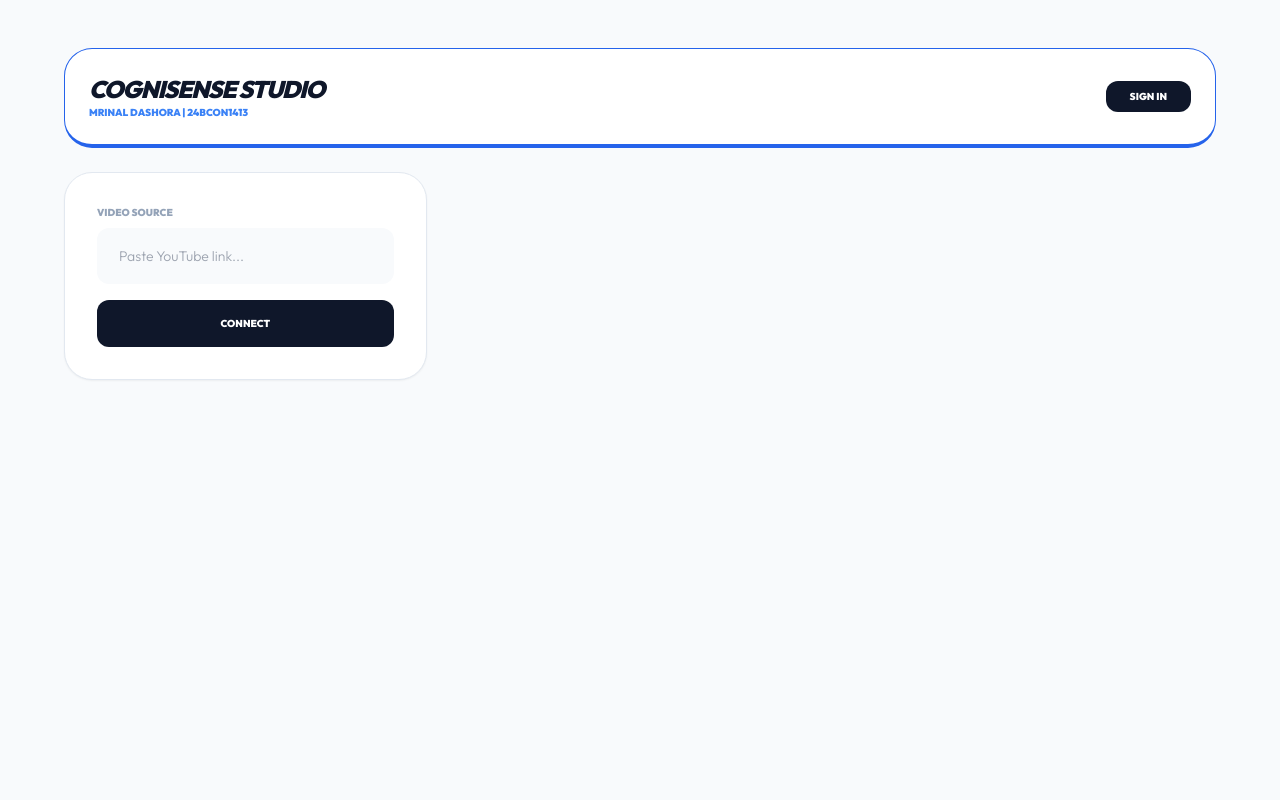
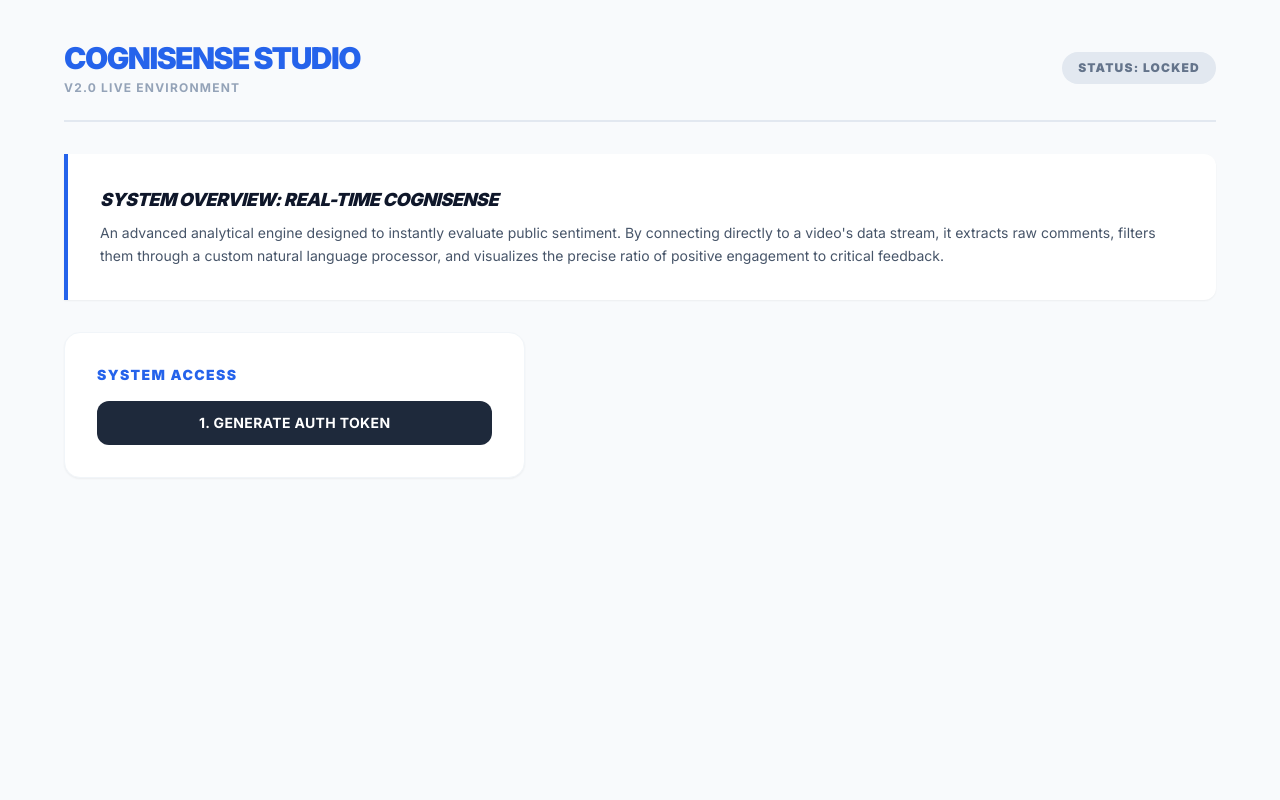
Before and after one commit to MrinalDashora/Real_Time_Analyzer, a Flask app: page / in a window 1280 px wide. Run offline with Flask 3, Linux system fonts and the light colour scheme; some libraries are stand-ins or nearby versions.

Commit message:
Added UI introduction and progress bar legend

```diff
--- a/templates/index.html
+++ b/templates/index.html
@@ -2,157 +2,208 @@
 <html lang="en">
 <head>
     <meta charset="UTF-8">
-    <title>CogniSense | Studio v2.0</title>
+    <meta name="viewport" content="width=device-width, initial-scale=1.0">
+    <title>Real-Time CogniSense</title>
     <script src="https://cdn.tailwindcss.com"></script>
+    <link href="https://fonts.googleapis.com/css2?family=Inter:wght@400;700;900&display=swap" rel="stylesheet">
     <style>
-        @import url('https://fonts.googleapis.com/css2?family=Outfit:wght@300;600;900&display=swap');
-        body { background: #f8fafc; font-family: 'Outfit', sans-serif; }
-        .glass { background: white; border-radius: 28px; border: 1px solid #e2e8f0; }
-        .neg-block { background: #fff1f2 !important; border: 1px solid #fecaca !important; }
-        .blur-txt { filter: blur(14px); opacity: 0.1; user-select: none; pointer-events: none; }
-        .btn-press:active { transform: scale(0.96); }
+        body { font-family: 'Inter', sans-serif; }
+        .glass { background: #ffffff; border-radius: 1rem; }
+        .input-glass { background: #f0f4f8; border-radius: 0.75rem; border: none; outline: none; }
+        .input-glass:focus { box-shadow: 0 0 0 2px #2563eb; }
+        /* Custom scrollbar for the feed */
+        ::-webkit-scrollbar { width: 6px; }
+        ::-webkit-scrollbar-track { background: transparent; }
+        ::-webkit-scrollbar-thumb { background: #cbd5e1; border-radius: 10px; }
     </style>
 </head>
-<body class="p-6 md:p-12">
+<body class="bg-slate-50 text-slate-800 min-h-screen p-6 md:p-10">
 
-    <div id="authModal" class="fixed inset-0 bg-slate-900/70 backdrop-blur-md z-[200] flex items-center justify-center hidden">
-        <div class="glass p-10 max-w-sm w-full text-center shadow-2xl">
-            <h2 class="text-xl font-black mb-4 uppercase italic tracking-tighter">Security Shield</h2>
-            <div id="otpDisplay" class="hidden p-4 mb-6 rounded-2xl bg-cyan-50 border border-cyan-100">
-                <p class="text-[10px] font-black text-cyan-600 uppercase mb-1">Gmail Code</p>
-                <p id="otpVal" class="text-2xl font-black text-cyan-700 tracking-widest"></p>
+    <div class="max-w-6xl mx-auto space-y-8">
+        <header class="flex justify-between items-center pb-6 border-b-2 border-slate-200">
+            <div>
+                <h1 class="text-3xl font-black tracking-tighter text-blue-600 uppercase">CogniSense Studio</h1>
+                <p class="text-xs font-bold text-slate-400 tracking-widest mt-1">V2.0 LIVE ENVIRONMENT</p>
             </div>
-            <div id="emailStep">
-                <input type="email" id="uEmail" class="w-full bg-slate-50 border-0 rounded-2xl px-5 py-4 mb-4 outline-none text-sm" placeholder="example@gmail.com">
-                <button onclick="reqOTP()" class="w-full bg-blue-600 text-white font-bold py-4 rounded-xl btn-press uppercase text-xs">Verify Gmail</button>
-            </div>
-            <div id="otpStep" class="hidden">
-                <input type="text" id="cIn" maxlength="4" class="w-full bg-blue-50 border-0 rounded-2xl px-5 py-4 mb-4 outline-none text-center text-xl font-black" placeholder="0000">
-                <button onclick="vOTP()" class="w-full bg-slate-900 text-white font-bold py-4 rounded-xl btn-press uppercase text-xs">Confirm Access</button>
-            </div>
-            <button onclick="closeAuth()" class="mt-4 text-[10px] font-bold text-slate-400 uppercase">Abort</button>
-        </div>
-    </div>
-
-    <div class="max-w-6xl mx-auto space-y-6">
-        <header class="glass p-6 flex justify-between items-center border-b-4 border-blue-600">
-            <div>
-                <h1 class="text-2xl font-black uppercase tracking-tighter italic text-slate-900">CogniSense Studio</h1>
-                <p class="text-[10px] font-bold text-blue-500">MRINAL DASHORA | 24BCON1413</p>
-            </div>
-            <div class="flex items-center gap-4">
-                <button id="inBtn" onclick="showAuth()" class="bg-slate-900 text-white px-6 py-2 rounded-xl text-[10px] font-black uppercase btn-press">Sign In</button>
-                <div id="pnl" class="hidden flex items-center gap-4">
-                    <div class="bg-emerald-50 px-4 py-2 rounded-xl border border-emerald-100 text-[10px] font-black text-emerald-600 uppercase" id="uHndl"></div>
-                    <button onclick="logOut()" class="text-rose-500 font-bold text-[10px] uppercase hover:underline">Logout</button>
-                </div>
+            <div id="authStatus" class="px-4 py-2 bg-slate-200 text-slate-500 text-xs font-black rounded-full uppercase tracking-widest">
+                Status: Locked
             </div>
         </header>
 
+        <div class="bg-white p-8 shadow-sm border-l-4 border-blue-600 rounded-r-xl">
+            <h2 class="text-lg font-black uppercase text-slate-900 mb-2 tracking-tight italic">System Overview: Real-Time CogniSense</h2>
+            <p class="text-sm text-slate-600 leading-relaxed font-medium">
+                An advanced analytical engine designed to instantly evaluate public sentiment. By connecting directly to a video's data stream, it extracts raw comments, filters them through a custom natural language processor, and visualizes the precise ratio of positive engagement to critical feedback.
+            </p>
+        </div>
+
         <div class="grid grid-cols-1 lg:grid-cols-12 gap-8">
-            <aside class="lg:col-span-4 space-y-6">
-                <div class="glass p-8 shadow-sm">
-                    <label class="block text-[10px] font-bold text-slate-400 uppercase mb-2">Video Source</label>
-                    <input type="text" id="urlIn" class="w-full bg-slate-50 border-0 rounded-xl px-5 py-4 mb-4 outline-none text-sm border-2 border-transparent focus:border-blue-500" placeholder="Paste YouTube link...">
-                    <button onclick="getM()" id="cBtn" class="w-full bg-slate-900 text-white font-bold py-4 rounded-xl btn-press text-[10px] uppercase">Connect</button>
+
+            <div class="lg:col-span-5 space-y-6">
+
+                <div id="authPanel" class="glass p-8 shadow-sm border border-slate-100">
+                    <h3 class="text-sm font-black text-blue-600 mb-4 uppercase tracking-widest">System Access</h3>
+                    <div class="space-y-4">
+                        <button onclick="generateOTP()" class="w-full bg-slate-800 hover:bg-slate-900 text-white font-bold py-3 px-4 rounded-xl transition-all text-sm uppercase tracking-wide">1. Generate Auth Token</button>
+                        <div id="otpDisplay" class="hidden text-center p-3 bg-slate-100 rounded-xl font-mono text-lg font-bold tracking-widest text-slate-700"></div>
+                        <input type="text" id="otpInput" placeholder="ENTER TOKEN" class="w-full input-glass p-4 text-center font-black uppercase text-slate-700 placeholder-slate-400 hidden">
+                        <button id="verifyBtn" onclick="verifyOTP()" class="hidden w-full bg-blue-600 hover:bg-blue-700 text-white font-bold py-3 px-4 rounded-xl transition-all text-sm uppercase tracking-wide">2. Verify & Unlock</button>
+                    </div>
                 </div>
-                <div id="vCard" class="hidden glass p-4 shadow-sm animate-in fade-in">
-                    <img id="vThmb" class="rounded-2xl w-full mb-4 shadow-sm" src="">
-                    <h3 id="vTtl" class="font-bold text-[10px] text-slate-700 leading-tight uppercase px-2"></h3>
+
+                <div id="controlPanel" class="hidden glass p-8 shadow-sm border border-slate-100 space-y-6">
+                    <div>
+                        <label class="block text-xs font-black text-blue-600 mb-2 uppercase tracking-widest">Video Source URL</label>
+                        <input type="text" id="videoUrl" placeholder="https://youtube.com/watch?v=..." class="w-full input-glass p-4 text-sm font-medium text-slate-700">
+                    </div>
+
+                    <div>
+                        <label class="block text-xs font-black text-blue-600 mb-2 uppercase tracking-widest">Analysis Depth</label>
+                        <input type="number" id="depth" value="50" min="10" max="2000" class="w-full input-glass p-4 text-xl font-black text-slate-900">
+                    </div>
+
+                    <button onclick="startAnalysis()" id="analyzeBtn" class="w-full bg-blue-600 hover:bg-blue-700 text-white font-black py-4 px-4 rounded-xl transition-all uppercase tracking-widest shadow-lg shadow-blue-500/30">
+                        Analyze
+                    </button>
                 </div>
-                <div id="dCtrl" class="hidden glass p-8 border-2 border-blue-50">
-                    <label class="block text-[10px] font-bold text-blue-500 uppercase mb-2">Analysis Depth</label>
-                    <input type="number" id="dNum" class="w-full bg-blue-50 border-0 rounded-xl px-5 py-4 mb-4 outline-none font-black text-sm">
-                    <button onclick="exec()" class="w-full bg-blue-600 text-white font-bold py-4 rounded-xl btn-press text-[10px] uppercase">Analyze</button>
+
+                <div id="videoInfo" class="hidden glass p-6 shadow-sm border border-slate-100">
+                    <img id="thumb" src="" alt="Thumbnail" class="w-full rounded-lg mb-4 shadow-sm">
+                    <h3 id="vidTitle" class="font-bold text-slate-800 leading-tight text-sm"></h3>
                 </div>
-            </aside>
 
-            <main class="lg:col-span-8">
-                <div id="loadUI" class="hidden glass p-32 text-center text-[10px] font-black uppercase text-slate-400 italic animate-pulse tracking-widest">Mining Sentiment...</div>
+            </div>
+
+            <div class="lg:col-span-7">
+
                 <div id="dataUI" class="hidden space-y-6">
-                    <div class="glass p-10 shadow-sm relative overflow-hidden">
-                        <div class="flex justify-between mb-4 text-[10px] font-black uppercase tracking-widest"><span class="text-blue-600" id="pT"></span><span class="text-rose-600" id="nT"></span></div>
-                        <div class="w-full h-3 bg-slate-100 rounded-full overflow-hidden flex"><div id="pB" class="h-full bg-blue-600 transition-all duration-1000"></div><div id="nB" class="h-full bg-rose-500"></div></div>
+
+                    <div class="glass p-8 shadow-sm border border-slate-100 relative overflow-hidden">
+                        <div class="flex justify-between mb-3 text-sm font-black uppercase tracking-widest">
+                            <span class="text-blue-600" id="pT">0.0%</span>
+                            <span class="text-rose-600" id="nT">0.0%</span>
+                        </div>
+
+                        <div class="w-full h-4 bg-slate-100 rounded-full overflow-hidden flex mb-3">
+                            <div id="pB" class="h-full bg-blue-600 transition-all duration-1000" style="width: 50%"></div>
+                            <div id="nB" class="h-full bg-rose-500 transition-all duration-1000" style="width: 50%"></div>
+                        </div>
+
+                        <div class="flex justify-between text-[10px] font-bold uppercase tracking-wider">
+                            <span class="text-blue-500">Positive Comments</span>
+                            <span class="text-rose-400">Negative Comments</span>
+                        </div>
                     </div>
-                    <div id="fd" class="space-y-3 h-[520px] overflow-y-auto pr-4"></div>
+
+                    <div class="glass p-6 shadow-sm border border-slate-100">
+                        <h3 class="text-xs font-black text-slate-400 mb-4 uppercase tracking-widest border-b border-slate-100 pb-2">Live Data Stream</h3>
+                        <div id="fd" class="space-y-3 h-[450px] overflow-y-auto pr-2">
+                            </div>
+                    </div>
+
                 </div>
-            </main>
+            </div>
+
         </div>
     </div>
 
     <script>
-        let LOGGED = false, DATA = null;
+        // System Identification Check
+        console.log("Terminal Output - Mrinal Dashora - Roll Number: 24BCON1413");
 
-        // Invisible Enter Key Support
-        document.getElementById('urlIn').addEventListener('keypress', (e) => { if(e.key === 'Enter') getM(); });
-        document.getElementById('uEmail').addEventListener('keypress', (e) => { if(e.key === 'Enter') reqOTP(); });
-        document.getElementById('cIn').addEventListener('keypress', (e) => { if(e.key === 'Enter') vOTP(); });
-        document.getElementById('dNum').addEventListener('keypress', (e) => { if(e.key === 'Enter') exec(); });
+        let currentOTP = "";
 
-        function showAuth() { document.getElementById('authModal').classList.remove('hidden'); }
-        function closeAuth() { document.getElementById('authModal').classList.add('hidden'); }
-        function logOut() { LOGGED = false; location.reload(); }
-
-        async function reqOTP() {
-            const e = document.getElementById('uEmail').value;
-            const res = await fetch('/request_otp', { method: 'POST', headers: {'Content-Type': 'application/json'}, body: JSON.stringify({email: e}) });
-            const d = await res.json();
-            if(d.error) return alert(d.error);
-            document.getElementById('otpVal').textContent = d.code;
-            document.getElementById('otpDisplay').classList.remove('hidden');
-            document.getElementById('emailStep').classList.add('hidden');
-            document.getElementById('otpStep').classList.remove('hidden');
-            document.getElementById('cIn').focus();
+        // Authentication Logic
+        function generateOTP() {
+            currentOTP = Math.floor(100000 + Math.random() * 900000).toString();
+            const display = document.getElementById('otpDisplay');
+            display.innerText = currentOTP;
+            display.classList.remove('hidden');
+            document.getElementById('otpInput').classList.remove('hidden');
+            document.getElementById('verifyBtn').classList.remove('hidden');
         }
 
-        async function vOTP() {
-            const c = document.getElementById('cIn').value;
-            const e = document.getElementById('uEmail').value;
-            if(c !== document.getElementById('otpVal').textContent) return alert("Invalid Verification");
-            LOGGED = true;
-            document.getElementById('uHndl').textContent = e.split('@')[0];
-            document.getElementById('inBtn').classList.add('hidden');
-            document.getElementById('pnl').classList.remove('hidden');
-            closeAuth();
-            if(DATA) render(DATA);
+        function verifyOTP() {
+            const input = document.getElementById('otpInput').value;
+            if(input === currentOTP) {
+                // Unlock UI
+                document.getElementById('authPanel').classList.add('hidden');
+                document.getElementById('controlPanel').classList.remove('hidden');
+
+                const status = document.getElementById('authStatus');
+                status.innerText = "Status: Online";
+                status.classList.replace('bg-slate-200', 'bg-emerald-100');
+                status.classList.replace('text-slate-500', 'text-emerald-700');
+            } else {
+                alert("Invalid Auth Token. Please try again.");
+            }
         }
 
-        async function getM() {
-            const u = document.getElementById('urlIn').value.trim();
-            const res = await fetch('/get_meta', { method: 'POST', headers: {'Content-Type': 'application/json'}, body: JSON.stringify({url: u}) });
-            const d = await res.json();
-            document.getElementById('vThmb').src = d.thumb;
-            document.getElementById('vTtl').textContent = d.title;
-            document.getElementById('dNum').value = d.total;
-            document.getElementById('vCard').classList.remove('hidden');
-            document.getElementById('dCtrl').classList.remove('hidden');
-            document.getElementById('dNum').focus();
+        // Analysis Logic
+        async function startAnalysis() {
+            const url = document.getElementById('videoUrl').value;
+            const depth = document.getElementById('depth').value;
+            const btn = document.getElementById('analyzeBtn');
+
+            if(!url) { alert("Please enter a Video URL"); return; }
+
+            // UI Reset
+            btn.innerText = "ANALYZING...";
+            btn.classList.add('opacity-50', 'cursor-not-allowed');
+            document.getElementById('dataUI').classList.remove('hidden');
+            document.getElementById('fd').innerHTML = '';
+
+            try {
+                const response = await fetch('/analyze', {
+                    method: 'POST',
+                    headers: { 'Content-Type': 'application/json' },
+                    body: JSON.stringify({ url: url, max_results: parseInt(depth) })
+                });
+
+                const data = await response.json();
+
+                if(data.error) {
+                    alert("Error: " + data.error);
+                    resetBtn(btn);
+                    return;
+                }
+
+                // Show Video Info
+                document.getElementById('videoInfo').classList.remove('hidden');
+                document.getElementById('thumb').src = data.thumbnail;
+                document.getElementById('vidTitle').innerText = data.title;
+
+                // Update Progress Bars
+                document.getElementById('pT').innerText = data.positive_percentage + '%';
+                document.getElementById('nT').innerText = data.negative_percentage + '%';
+                document.getElementById('pB').style.width = data.positive_percentage + '%';
+                document.getElementById('nB').style.width = data.negative_percentage + '%';
+
+                // Populate Feed
+                const feed = document.getElementById('fd');
+                data.comments.forEach(c => {
+                    const el = document.createElement('div');
+                    // Style based on sentiment
+                    if(c.sentiment === 'Positive') {
+                        el.className = 'p-3 bg-blue-50 border-l-2 border-blue-500 text-sm text-slate-700 rounded-r-md';
+                    } else {
+                        el.className = 'p-3 bg-rose-50 border-l-2 border-rose-500 text-sm text-slate-700 rounded-r-md';
+                    }
+                    el.innerText = c.text;
+                    feed.appendChild(el);
+                });
+
+            } catch (err) {
+                alert("Connection failed. Check console for details.");
+                console.error(err);
+            }
+
+            resetBtn(btn);
         }
 
-        async function exec() {
-            const u = document.getElementById('urlIn').value.trim(), l = document.getElementById('dNum').value;
-            document.getElementById('loadUI').classList.remove('hidden');
-            document.getElementById('dataUI').classList.add('hidden');
-            const res = await fetch('/analyze', { method: 'POST', headers: {'Content-Type': 'application/json'}, body: JSON.stringify({url: u, limit: l}) });
-            DATA = await res.json();
-            render(DATA);
-        }
-
-        function render(d) {
-            document.getElementById('pT').textContent = d.positive + "%";
-            document.getElementById('nT').textContent = d.negative + "%";
-            document.getElementById('pB').style.width = d.positive + "%";
-            document.getElementById('nB').style.width = d.negative + "%";
-            document.getElementById('fd').innerHTML = d.stream.map(c => `
-                <div class="flex gap-4 p-5 rounded-3xl bg-white border border-slate-100 ${c.is_neg ? 'neg-block' : ''} shadow-sm transition-all duration-500">
-                    <img src="${c.avatar}" class="w-10 h-10 rounded-full border-2 border-white">
-                    <div>
-                        <p class="text-[10px] font-black text-slate-800 uppercase tracking-tight">${c.author} ${c.explicit && !LOGGED ? '<span class="text-rose-600 ml-2 animate-pulse italic">[RESTRICTED ACCESS]</span>' : ''}</p>
-                        <p class="text-xs text-slate-600 leading-relaxed mt-1 ${c.explicit && !LOGGED ? 'blur-txt' : ''}">${c.html}</p>
-                    </div>
-                </div>`).join('');
-            document.getElementById('loadUI').classList.add('hidden');
-            document.getElementById('dataUI').classList.remove('hidden');
+        function resetBtn(btn) {
+            btn.innerText = "ANALYZE";
+            btn.classList.remove('opacity-50', 'cursor-not-allowed');
         }
     </script>
 </body>
```
Also changed, not shown: 1 other file.
